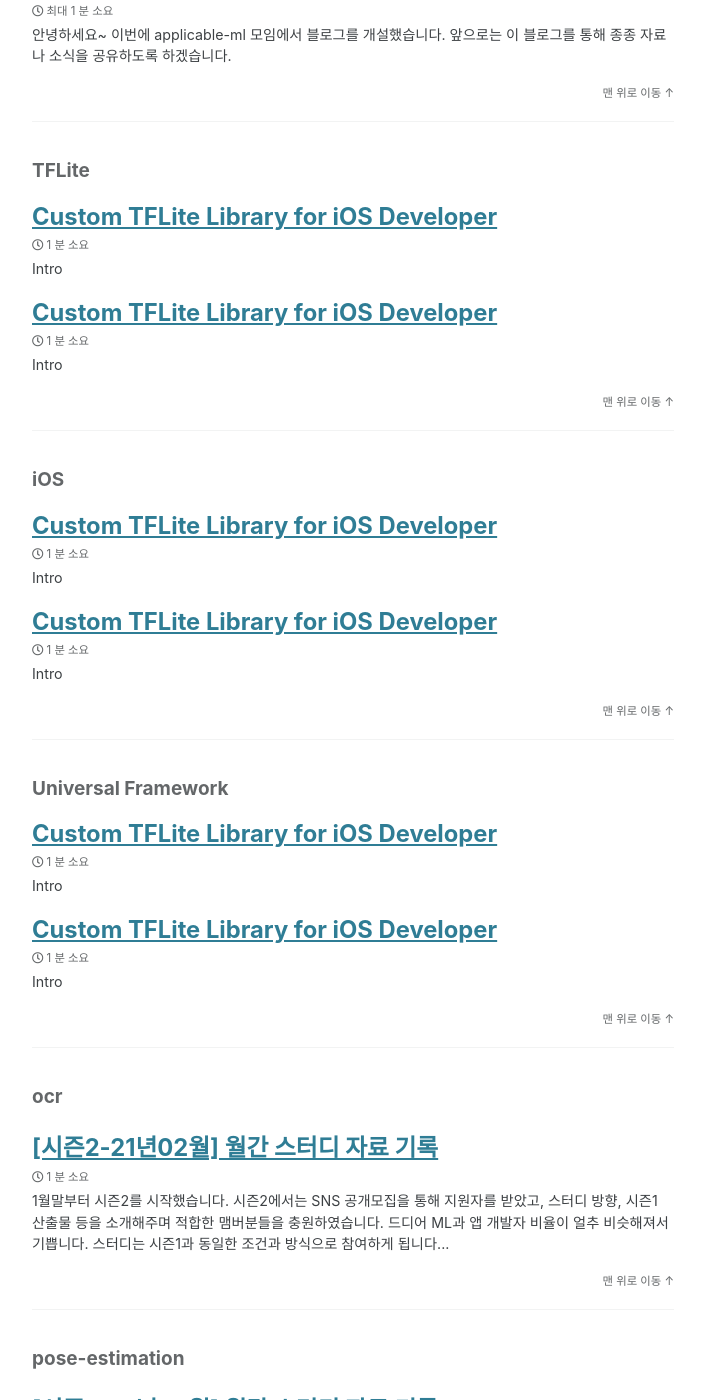
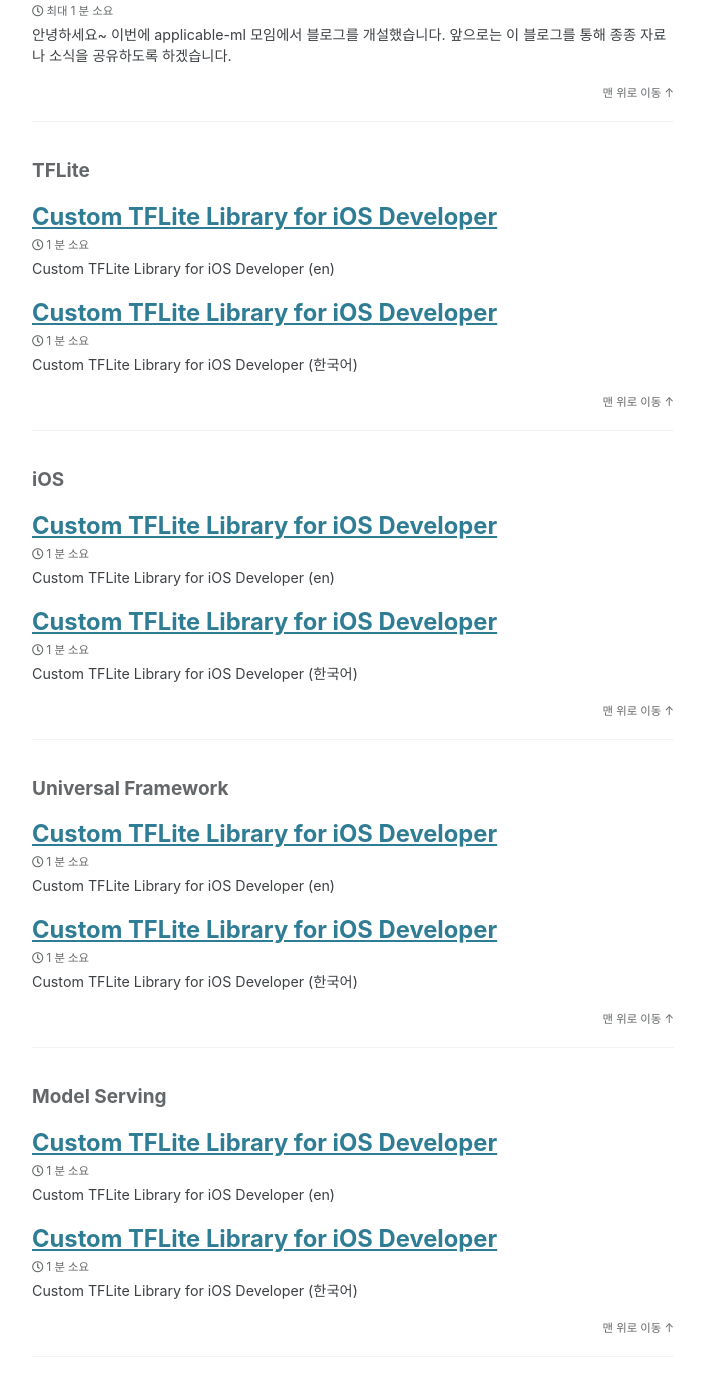
Before and after one commit to applicable-ml/applicable-ml.github.io, a Jekyll site: the page built from tags.md, in a window 1280 px wide and 1400 px high, scrolled down 5105 px. Shown: the whole window, without its empty margins (287-992 px from the left). Built offline with Jekyll 4.4.1, drawn with Linux system fonts in a browser that asks for light colours; cached includes are drawn as plain includes.

Commit message:
오타 수정 및 조언받은 내용들 반영.

````diff
--- a/_posts/2022-03-31-custom_tflite_library_for_ios_developer_en.md
+++ b/_posts/2022-03-31-custom_tflite_library_for_ios_developer_en.md
@@ -1,8 +1,10 @@
 ---
 title: Custom TFLite Library for iOS Developer
-tags: ['TFLite', 'iOS', 'Universal Framework']
+tags: ['TFLite', 'iOS', 'Universal Framework', 'Model Serving']
 author: "Sangyeop Jeong"
 ---
+
+> [Custom TFLite Library for iOS Developer (한국어)](custom_tflite_library_for_ios_developer_kr)
 
 # Intro
 
--- a/_posts/2022-03-31-custom_tflite_library_for_ios_developer_kr.md
+++ b/_posts/2022-03-31-custom_tflite_library_for_ios_developer_kr.md
@@ -1,8 +1,10 @@
 ---
 title: Custom TFLite Library for iOS Developer
-tags: ['TFLite', 'iOS', 'Universal Framework']
+tags: ['TFLite', 'iOS', 'Universal Framework', 'Model Serving']
 author: "Sangyeop Jeong"
 ---
+
+> [Custom TFLite Library for iOS Developer (en)](custom_tflite_library_for_ios_developer_en)
 
 # Intro
 
@@ -29,7 +31,9 @@ pod ‘TensorFlowLiteObjC’
 
 : TFLite Project에는 iOS용 Universal Library를 Build하는 Script가 있습니다. Script는 이 [Link](https://github.com/tensorflow/tensorflow/blob/v2.4.2/tensorflow/lite/tools/make/build_ios_universal_lib.sh)에서 보실 수 있습니다. x86_64 계열 Mac을 사용한다고 가정하고, 아래와 같이 argument를 명시해서 Script를 실행해 봅시다.
 
+```bash
 ./build_ios_universal_lib.sh -a “x86_64 arm64”
+```
 
 Build 결과물로 libtensorflow-lite.a가 생성됩니다.
 
````
Also changed, not shown: other parts of _posts/2022-03-31-custom_tflite_library_for_ios_developer_en.md (+5 -5 lines).
